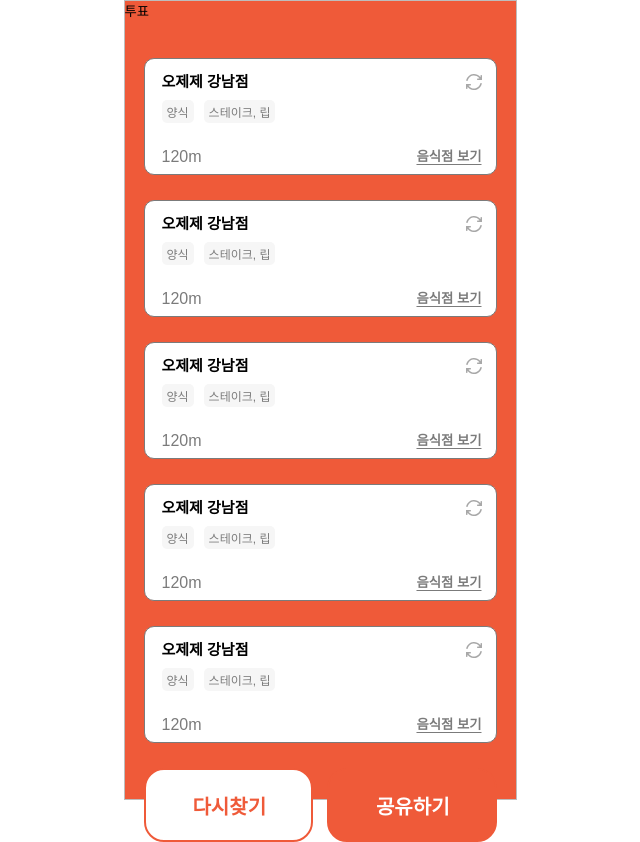
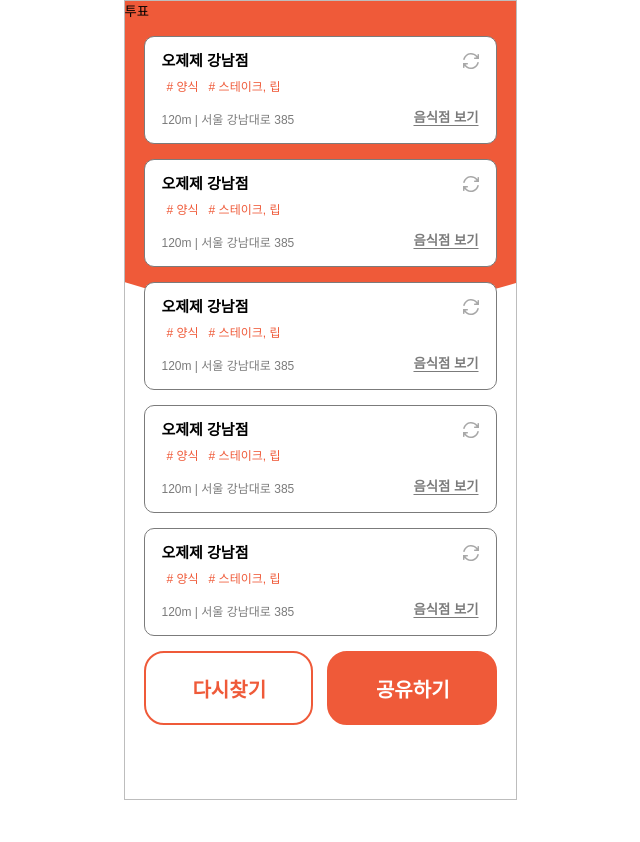
Before and after one commit to bringvotrevin/todays-menu-front, a React (Create React App) app: page /random-menu/1 in a window 1280 px wide. Shown: the whole page, without its empty margins (320-960 px from the left). After the commit the page ends 800 px from the top, so only its background shows below. Built offline with nearby package versions, Linux system fonts and the light colour scheme.

Commit message:
design: set background-image and layout of the page (#13)

```diff
--- a/src/components/common/MenuCard/MenuCard.styled.ts
+++ b/src/components/common/MenuCard/MenuCard.styled.ts
@@ -1,7 +1,7 @@
 import { styled } from 'styled-components';
 
 const MenuList = styled.li`
-  padding: 15px 14px 9px 17px;
+  padding: 16px 17px 17px;
   background-color: #fff;
   border: 1px var(--color-sub-gray) solid;
   border-radius: 10px;
@@ -18,29 +18,29 @@ const ButtonsDiv = styled.div`
 
 const RestaurantName = styled.strong`
   font-weight: var(--font-semi-bold);
-  font-size: 15px;
+  font-size: var(--sm);
 `;
 
 const RestaurantTagsUl = styled.ul`
   display: flex;
   align-items: center;
-  gap: 10px;
-  margin: 10px 0 26px;
+  margin: 5px 0 17px;
 `;
 
 const RestaurantTag = styled.p`
   padding: 3px 5px;
   border-radius: 5px;
-  background-color: rgba(217, 217, 217, 0.24);
   color: var(--color-sub-gray);
-  font-size: 12px;
+  font-size: var(--xs);
   display: inline-block;
   vertical-align: bottom;
   line-height: normal;
+  color: var(--color-main-orange);
 `;
 
 const RestaurantDistance = styled.p`
   color: var(--color-sub-gray);
+  font-size: var(--xs);
 `;
 
 const RestaurantDetail = styled.button`
--- a/src/components/common/MenuCard/MenuCard.tsx
+++ b/src/components/common/MenuCard/MenuCard.tsx
@@ -8,10 +8,10 @@ export default function MenuCard() {
       <div>
         <S.RestaurantName>오제제 강남점</S.RestaurantName>
         <S.RestaurantTagsUl>
-          <S.RestaurantTag>양식</S.RestaurantTag>
-          <S.RestaurantTag>스테이크, 립</S.RestaurantTag>
+          <S.RestaurantTag># 양식</S.RestaurantTag>
+          <S.RestaurantTag># 스테이크, 립</S.RestaurantTag>
         </S.RestaurantTagsUl>
-        <S.RestaurantDistance>120m</S.RestaurantDistance>
+        <S.RestaurantDistance>120m | 서울 강남대로 385</S.RestaurantDistance>
       </div>
       <S.ButtonsDiv>
         <button>
--- a/src/pages/Vote/Vote.styled.ts
+++ b/src/pages/Vote/Vote.styled.ts
@@ -1,17 +1,23 @@
 import { styled } from 'styled-components';
+import background from 'assets/images/bg-vote.svg';
 
 export const Layout = styled.div`
   width: 100%;
   height: 100%;
-  background-color: var(--color-main-orange);
+  background: url(${background}) no-repeat;
 `;
 
-export const Wrapper = styled.div`
-  padding: 57px 19px 0;
-  height: 80%;
+export const Wrapper = styled.ul`
+  /* box-shadow: inset 0 0 0 10px red; */
+  padding: 0 19px 0;
+  /* height: 95%; */
   display: flex;
   flex-direction: column;
-  gap: 25px;
+  gap: 15px;
+
+  & li:first-child {
+    margin-top: 10%;
+  }
 `;
 
 export const BtnGroup = styled.div`
```
Also changed, not shown: src/pages/Vote/Vote.tsx (+0 -7 lines), src/assets/images/bg-vote.svg (added).
